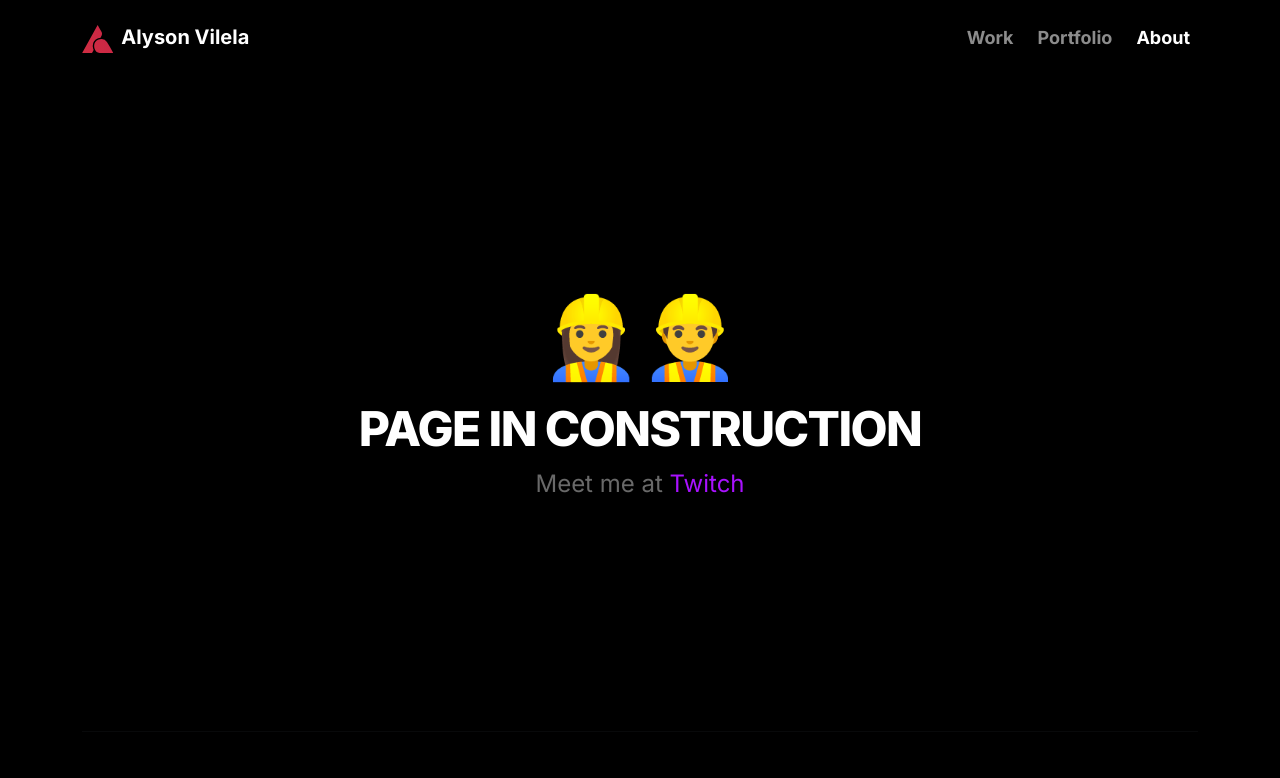
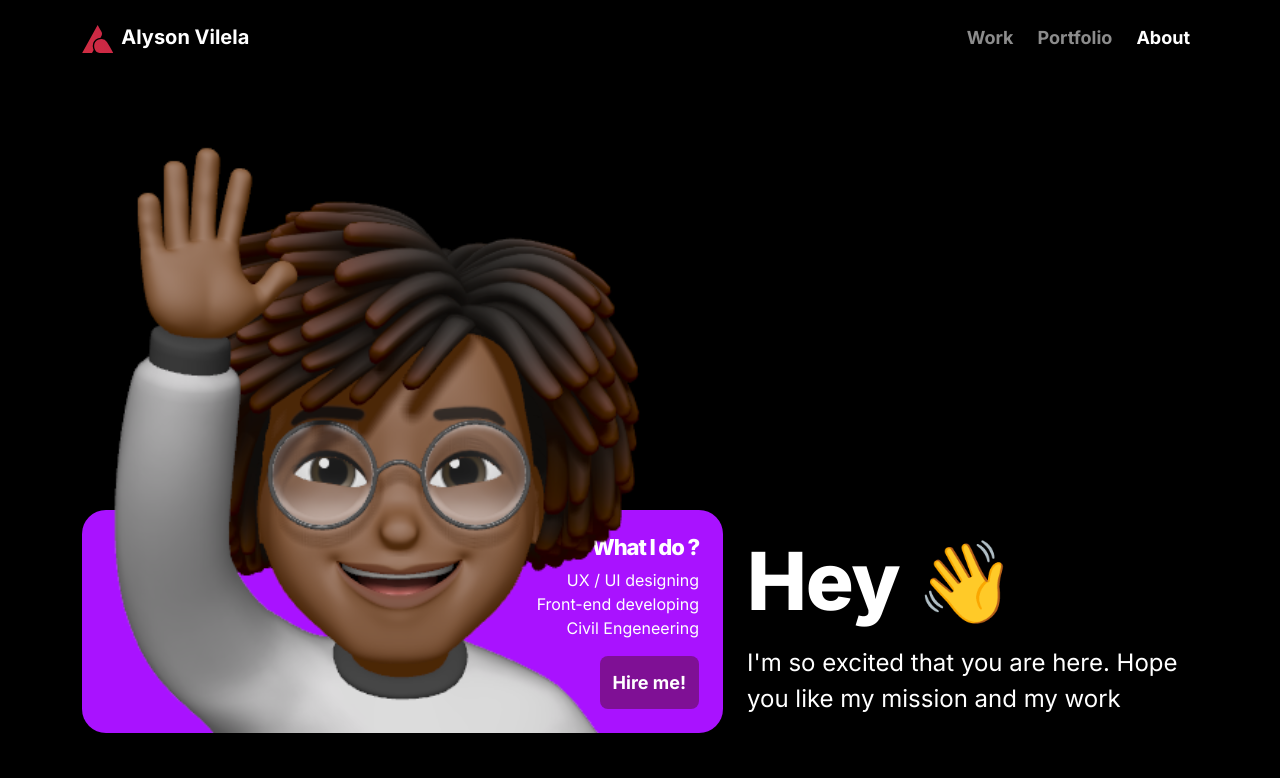
Before and after one commit to alysonvilela/a7yson, a Next.js app: page /about in a window 1280 px wide. Shown: the top 778 px of the page. Built offline with nearby package versions, Linux system fonts and the light colour scheme.

Commit message:
:bug:fix:About page init

```diff
--- a/pages/about/index.tsx
+++ b/pages/about/index.tsx
@@ -1,13 +1,15 @@
 import React from 'react'
+import { useRouter } from 'next/router';
 import Link from 'next/link'
-import { useRouter } from 'next/router';
+import Image from 'next/image';
+import firstIcon from '../../public/assets/memojis/hey.svg'
 import Head from 'next/head';
 import { SeoTags } from '../../components/SeoTags';
 
 
 const About = () => {
   const patternName = " - Alyson Vilela | Front-end Developer | UX/UI"
-  const title = "Page in Construction"
+  const title = "About"
   const description = "Page in Construction"
 
   return (
@@ -16,11 +18,36 @@ const About = () => {
     <title>{title} {patternName}</title>
     <SeoTags title={title} desc={description} img="imagem"/>
     </Head>
-    <div className="container error-page text-center">
-      <h1>👷‍♀️👷‍♂️</h1>
-      <h2>{title}</h2>
-      <p>Meet me at <a href="https://twitch.tv/a7yson"><span className="p p-purple">Twitch</span></a></p>
+
+  <section id="introAbout">
+    <div className="container py-3 py-md-5">
+      <div className="row align-items-end justify-content-center">
+        <div className="cont-large col-lg-7 p-white">
+        <img src="./assets/memojis/hey.svg" alt="Alyson's character'"/>
+          {/* <Image src={firstIcon}
+                 alt="Icon Alyson, Hey!"
+                 layout="responsive"
+                    /> */}
+          <div className="miniContainer">
+            <h3>What I do ?</h3>
+            <ul>
+              <li>UX / UI designing</li>
+              <li>Front-end developing</li>
+              <li>Civil Engeneering</li>
+            </ul>
+            <a href="#" className="btn btn-red"> Hire me!</a>
+          </div>
+        </div>
+        <div className="intro-text col-lg-5">
+          <div className="text-part text-md-start">
+            <h1>Hey 👋</h1>
+            <p className="p-white">I'm so excited that you are here. Hope you like my mission and my work</p>
+          </div>
+        </div>
+      </div>
     </div>
+  </section>
+
     </>
   )
 }
--- a/public/css/scss/_6-pages/_about.scss
+++ b/public/css/scss/_6-pages/_about.scss
@@ -9,10 +9,12 @@
       text-align: center;
     }
     @media (max-width: 768px) {
+      position: unset;
       width: 15rem;
       margin-bottom: -224px;
     }
     @media (max-width: 1200px) {
+      position: unset;
       width: 80%;
       margin-bottom: -223px;
     }
@@ -26,7 +28,6 @@
     max-height: 398px ;
     padding: $fs-D;
 
-
     a {
       background-color: #4d0f1a75;
       &:hover {
@@ -34,9 +35,14 @@
         background-color: rgba(0, 0, 0, 0.6);
       }
     }
+  }
 
-  }
 }
+
+.intro-text {
+  text-align: center;
+}
+
 
 .cont-min {
   img {
```
Also changed, not shown: pages/about/index copy.tsx (added, +28 -0 lines), public/css/main.css, 1 other file (tests, documents, lock files or other folders).
